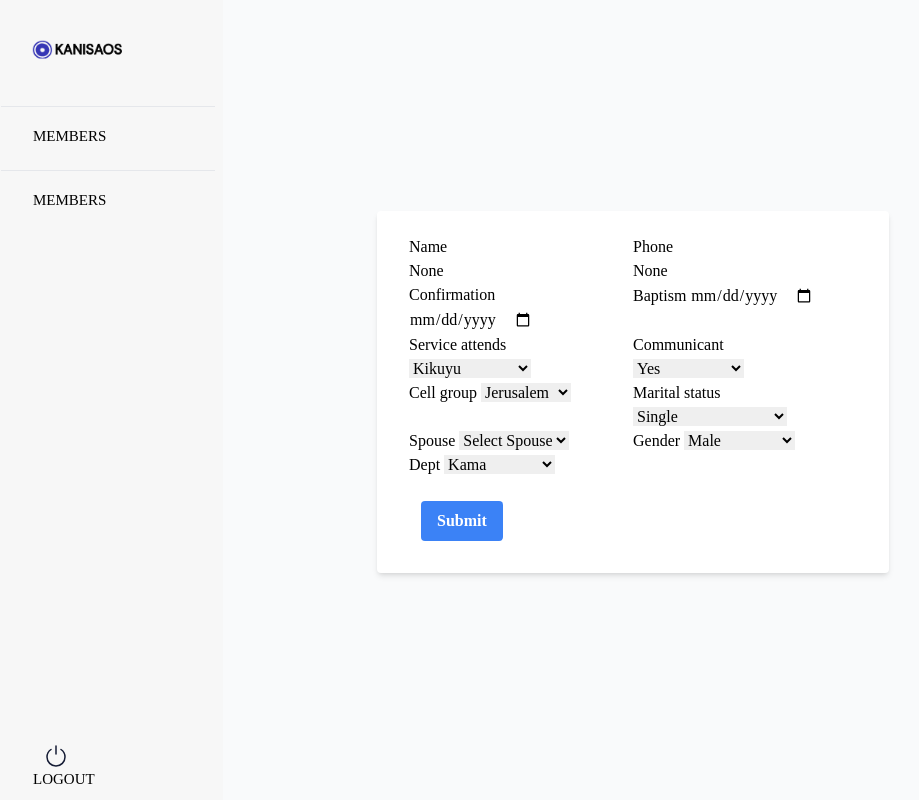
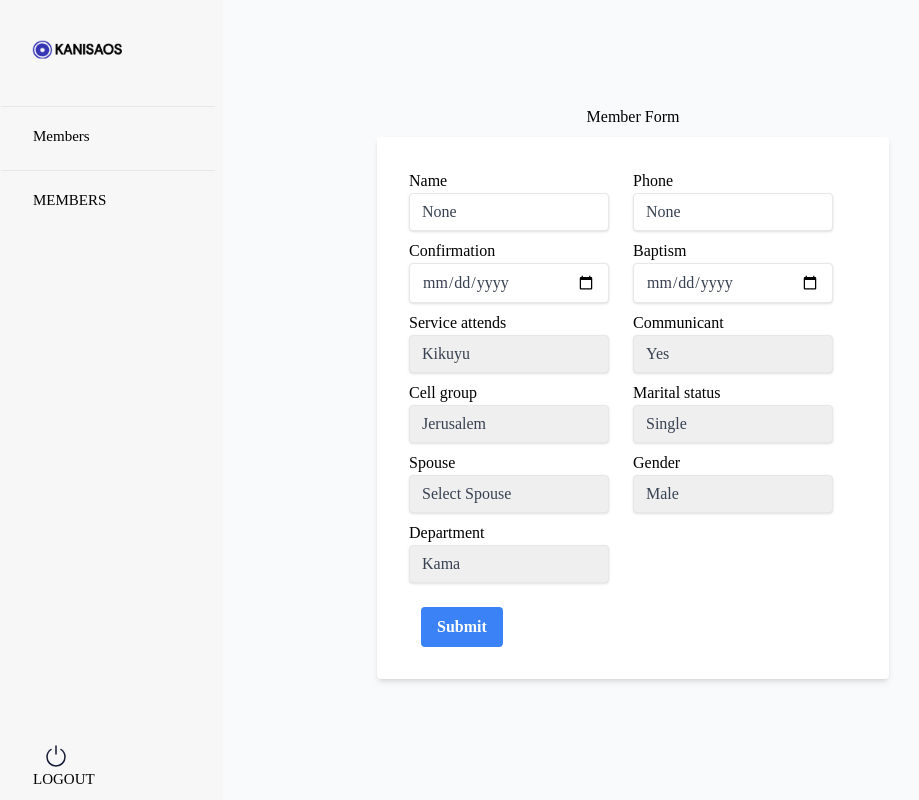
Before and after one commit to kinuthiajr/kanisaOS, a Django app: page /memberform/ in a window 1280 px wide. Shown: the whole page, without its empty margins (7-926 px from the left). Run offline with Django 5.2, Linux system fonts and the light colour scheme; data that the repository does not hold is empty; some libraries are stand-ins or nearby versions.

Commit message:
Styled the member form

```diff
--- a/records/templates/records/memberform.html
+++ b/records/templates/records/memberform.html
@@ -17,74 +17,75 @@
 <body>
     <!--------leftside fields---------->
     <div class="flex justify-center items-center h-screen bg-gray-50">
-        <div class="w-full max-w-lg mx-auto">
+        <div class="w-full max-w-lg mx-auto lg:w-1/2 ">
+            <h1 class="text-center mb-2">Member Form</h1>
             <form class="bg-white shadow-md rounded px-8 pt-6 pb-8 mb-4 flex flex-wrap" method="post">
                 {% csrf_token %}
-                <div class="w-full flex flex-wrap -mx-3 mb-6">
-                    <div class="w-1/2 px-3 mb-6 md:mb-0">
+                <div class="w-full flex flex-wrap -mx-3 mb-6 sm:flex-column">
+                    <div class="w-1/2 px-3 mb-6 md:mb-0 mt-2">
                         <label for="{{ member_form.name.id_for_label }}">Name</label>
-                        <input type="text" class="form-control" id="{{ member_form.name.id_for_label }}" name="{{ member_form.name.html_name }}" value="{{ member_form.name.value }}" />
+                        <input type="text" class="shadow appearance-none border rounded w-full py-2 px-3 text-gray-700 leading-tight focus:outline-none focus:shadow-outline" id="{{ member_form.name.id_for_label }}" name="{{ member_form.name.html_name }}" value="{{ member_form.name.value }}" />
                     </div>
-                    <div class="w-1/2 px-3">
+                    <div class="w-1/2 px-3 mb-6 md:mb-0 mt-2">
                         <label for="{{ member_form.phone.id_for_label }}">Phone</label>
-                        <input type="text" class="form-control" id="{{ member_form.phone.id_for_label }}" name="{{ member_form.phone.html_name }}" value="{{ member_form.phone.value }}" />
+                        <input type="text" class="shadow appearance-none border rounded w-full py-2 px-3 text-gray-700 leading-tight focus:outline-none focus:shadow-outline" id="{{ member_form.phone.id_for_label }}" name="{{ member_form.phone.html_name }}" value="{{ member_form.phone.value }}" />
                     </div>
-                    <div class="w-1/2 px-3 mb-6 md:mb-0">
+                    <div class="w-1/2 px-3 mb-6 md:mb-0 mt-2">
                         <label for="{{ member_form.confirmation_date.id_for_label }}">Confirmation</label>
-                        <input type="date" class="form-control" id="{{ member_form.confirmation_date.id_for_label }}" name="{{ member_form.confirmation_date.html_name }}" value="{{ member_form.confirmation_date.value|date:"Y-m-d" }}" />
+                        <input type="date" class="shadow appearance-none border rounded w-full py-2 px-3 text-gray-700 leading-tight focus:outline-none focus:shadow-outline" id="{{ member_form.confirmation_date.id_for_label }}" name="{{ member_form.confirmation_date.html_name }}" value="{{ member_form.confirmation_date.value|date:"Y-m-d" }}" />
                     </div>
-                    <div class="w-1/2 px-3 mb-6 md:mb-0">
+                    <div class="w-1/2 px-3 mb-6 md:mb-0 mt-2">
                         <label for="confirmation_date">Baptism</label>
-                        <input type="date" class="form-control" id="{{ member_form.baptism_date.id_for_label }}" name="{{ member_form.baptism_date.html_name }}" value="{{ member_form.baptism_date.value|date:"Y-m-d" }}" />
+                        <input type="date" class="shadow appearance-none border rounded w-full py-2 px-3 text-gray-700 leading-tight focus:outline-none focus:shadow-outline" id="{{ member_form.baptism_date.id_for_label }}" name="{{ member_form.baptism_date.html_name }}" value="{{ member_form.baptism_date.value|date:"Y-m-d" }}" />
                     </div>
-                    <div class="w-1/2 px-3 mb-6 md:mb-0">
+                    <div class="w-1/2 px-3 mb-6 md:mb-0 mt-2">
                         <label for="service_attend">Service attends</label>
-                        <select class="form-control" name="{{ member_form.service_attends.html_name}}">
+                        <select class="shadow appearance-none border rounded w-full py-2 px-3 text-gray-700 leading-tight focus:outline-none focus:shadow-outline" name="{{ member_form.service_attends.html_name}}">
                             <option value="" {% if not member_form.service_attends.value %}selected{% endif %}>Service Attends</option>
                                 {% for choice in member_form.fields.service_attends.choices %}
                             <option value="{{ choice.0 }}" {% if choice.0 == member_form.service_attends.value %}selected{% endif %}>{{ choice.1 }}</option>
                                 {% endfor %}
                         </select>
                     </div>
-                    <div class="w-1/2 px-3 mb-6 md:mb-0">
+                    <div class="w-1/2 px-3 mb-6 md:mb-0 mt-2">
                         <label for="communicant">Communicant</label>
-                            <select class="form-control" name="{{ member_form.communicant.html_name}}">
+                            <select class="shadow appearance-none border rounded w-full py-2 px-3 text-gray-700 leading-tight focus:outline-none focus:shadow-outline" name="{{ member_form.communicant.html_name}}">
                                 <option value="" {% if not member_form.communicant.value %}selected{% endif %}>Communicant</option>
                                 {% for choice in member_form.fields.communicant.choices %}
                                     <option value="{{ choice.0 }}" {% if choice.0 == member_form.communicant.value %}selected{% endif %}>{{ choice.1 }}</option>
                                 {% endfor %}
                             </select>
                     </div>
-                    <div class="w-1/2 px-3 mb-6 md:mb-0">
+                    <div class="w-1/2 px-3 mb-6 md:mb-0 mt-2">
                         <label for="cell_group">Cell group</label>
-                        <select class="form-control" name="{{ member_form.cell_group.html_name }}">
+                        <select class="shadow appearance-none border rounded w-full py-2 px-3 text-gray-700 leading-tight focus:outline-none focus:shadow-outline" name="{{ member_form.cell_group.html_name }}">
                             <option value="" {% if not member_form.cell_group.value %}selected{% endif %}>Cell group</option>
                             {% for choice in member_form.fields.cell_group.choices %}
                                 <option value="{{ choice.0 }}" {% if choice.0 == member_form.cell_group.value %}selected{% endif %}>{{ choice.1 }}</option>
                             {% endfor %}
                         </select>
                     </div>
-                    <div class="w-1/2 px-3 mb-6 md:mb-0">
+                    <div class="w-1/2 px-3 mb-6 md:mb-0 mt-2">
                         <label for="marital status">Marital status</label>
-                            <select class="form-control" name="{{ member_form.marital_status.html_name }}">
+                            <select class="shadow appearance-none border rounded w-full py-2 px-3 text-gray-700 leading-tight focus:outline-none focus:shadow-outline" name="{{ member_form.marital_status.html_name }}">
                                 <option value="" {% if not member_form.marital_status.value %}selected{% endif %}>Select Marital Status</option>
                                 {% for choice in member_form.fields.marital_status.choices %}
                                     <option value="{{ choice.0 }}" {% if choice.0 == member_form.marital_status.value %}selected{% endif %}>{{ choice.1 }}</option>
                                 {% endfor %}
                             </select>
                     </div>
-                    <div class="w-1/2 px-3 mb-6 md:mb-0">
+                    <div class="w-1/2 px-3 mb-6 md:mb-0 mt-2">
                         <label for="{{ member_form.spouse.id_for_label }}">Spouse</label>
-                            <select class="form-control" name="{{ member_form.spouse.html_name }}" id="{{ member_form.spouse.id_for_label }}">
+                            <select class="shadow appearance-none border rounded w-full py-2 px-3 text-gray-700 leading-tight focus:outline-none focus:shadow-outline" name="{{ member_form.spouse.html_name }}" id="{{ member_form.spouse.id_for_label }}">
                                 <option value="" {% if not member_form.spouse.value %}selected{% endif %}>Select Spouse</option>
                                 {% for spouse in member_form.fields.spouse.queryset %}
                                     <option value="{{ spouse.id }}" {% if spouse.id == member_form.spouse.value %}selected{% endif %}>{{ spouse.name }}</option>
                                 {% endfor %}
                             </select>
                     </div>
-                    <div class="w-1/2 px-3 mb-6 md:mb-0">
+                    <div class="w-1/2 px-3 mb-6 md:mb-0 mt-2">
                         <label for="{{ member_form.gender.id_for_label }}">Gender</label>
-                        <select class="form-control" name="{{ member_form.gender.html_name }}" id="{{ member_form.gender.id_for_label }}">
+                        <select class="shadow appearance-none border rounded w-full py-2 px-3 text-gray-700 leading-tight focus:outline-none focus:shadow-outline" name="{{ member_form.gender.html_name }}" id="{{ member_form.gender.id_for_label }}">
                             <option value="" {% if not member_form.gender.value %}selected{% endif %}>Select Gender</option>
                             {% for value, label in member_form.fields.gender.choices %}
                                 <option value="{{ value }}" {% if member_form.gender.value == value %}selected{% endif %}>{{ label }}</option>
@@ -92,19 +93,17 @@
                         </select>
 
                     </div>
-                    <div class="w-1/2 px-3 mb-6 md:mb-0">
-                        <label for="{{ member_form.department.id_for_label }}">Dept</label>
-                        <select class="form-control" name="{{ member_form.department.html_name }}" id="{{ member_form.department.id_for_label }}">
+                    <div class="w-1/2 px-3 mb-6 md:mb-0 mt-2">
+                        <label for="{{ member_form.department.id_for_label }}">Department</label>
+                        <select class="shadow appearance-none border rounded w-full py-2 px-3 text-gray-700 leading-tight focus:outline-none focus:shadow-outline" name="{{ member_form.department.html_name }}" id="{{ member_form.department.id_for_label }}">
                             <option value="" {% if not member_form.gender.value %}selected{% endif %}>Select Gender</option>
                             {% for value, label in member_form.fields.department.choices %}
                                 <option value="{{ value }}" {% if member_form.department.value == value %}selected{% endif %}>{{ label }}</option>
                             {% endfor %}
                         </select>
-
                     </div>
-
                 </div>
-                <!-- Add the rest of your fields in a similar manner -->
+                <!-- button -->
                 <div class="w-full px-3">
                     <button class="bg-blue-500 hover:bg-blue-700 text-white font-bold py-2 px-4 rounded focus:outline-none focus:shadow-outline" type="submit">
                         Submit
--- a/records/templates/records/workspace.html
+++ b/records/templates/records/workspace.html
@@ -19,8 +19,8 @@
             <img class="mt-1" src="{% static 'img/logoblack.png' %}" >
         </div>
         <hr class="my-2 text-grey-100 mt-3">
-        <div class="p-2.5 flex items-center rounded-md px-4 duration-300 cursor-pointer hover:bg-bookmark-white hover:text-black">
-            <a href="{% url 'memberform' %}" class="text-[15px] ml-4 text-red rounded-2xl uppercase">Members</a>
+        <div class="p-2.5 flex items-center rounded-md px-4 duration-300 cursor-pointer hover:bg-grey-100 focus:bg-gray-100 focus:text-black active:bg-gray-200 active:text-black">
+            <a href="{% url 'memberform' %}" class="text-[15px] ml-4 rounded-2xl">Members</a>
         </div>
         <hr class="my-2 text-grey-100 mt-3">
         <div class="p-2.5 flex items-center rounded-md px-4 duration-300 cursor-pointer hover:bg-bookmark-white hover:text-black">
--- a/theme/static/css/dist/styles.css
+++ b/theme/static/css/dist/styles.css
@@ -938,6 +918,10 @@
   overflow-y: auto;
 }
 
+.rounded {
+  border-radius: 0.25rem;
+}
+
 .rounded-2xl {
   border-radius: 1rem;
 }
@@ -952,10 +936,6 @@
 
 .rounded-xl {
   border-radius: 0.75rem;
-}
-
-.rounded {
-  border-radius: 0.25rem;
 }
 
 .rounded-l-full {
@@ -1436,16 +1410,16 @@
 }
 
 @media (min-width: 768px) {
+  .md\:mb-0 {
+    margin-bottom: 0px;
+  }
+
   .md\:mb-16 {
     margin-bottom: 4rem;
   }
 
   .md\:mt-0 {
     margin-top: 0px;
-  }
-
-  .md\:mb-0 {
-    margin-bottom: 0px;
   }
 
   .md\:block {
```
Also changed, not shown: other parts of theme/static/css/dist/styles.css (+58 -92 lines).
